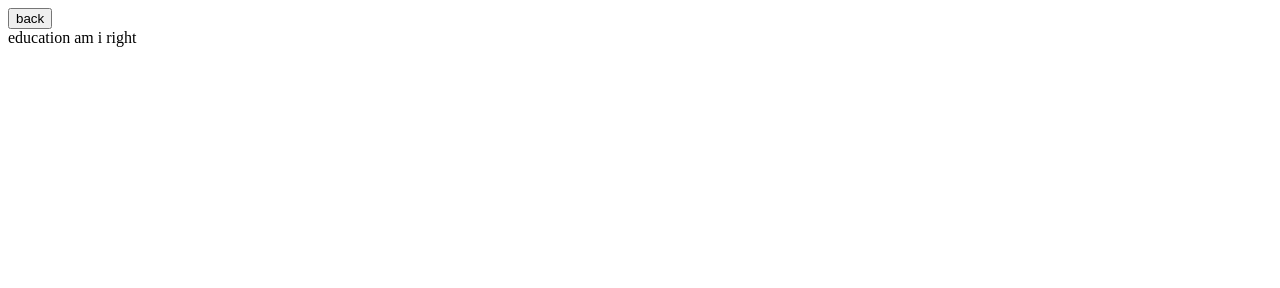
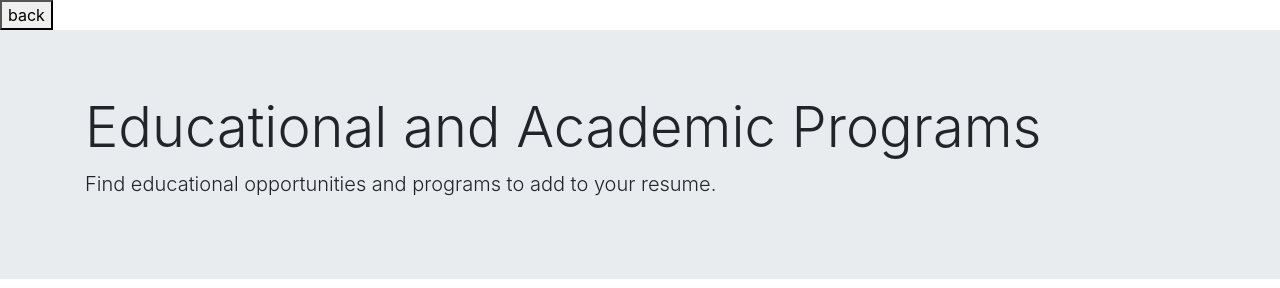
Before and after one commit to shreyashriram/teenhacks2018, a Python web app: template teenhacks-215818/templates/education.html in a window 1280 px wide. Shown: the top 288 px of the page. Run offline with Jinja, Linux system fonts and the light colour scheme; the template is opened without the code that fills it, so the values that code supplies are empty; some libraries are stand-ins or nearby versions.

Commit message:
css page for education and jobs

```diff
--- a/teenhacks-215818/style/index.css
+++ b/teenhacks-215818/style/index.css
@@ -1,2 +1,5 @@
-body{background-color: green;
+body {background-color: green;
 }
+h1{
+  font-family: 'Advent Pro', sans-serif;
+}
--- a/teenhacks-215818/templates/education.html
+++ b/teenhacks-215818/templates/education.html
@@ -1,14 +1,32 @@
 <!DOCTYPE html>
 <html lang="en" dir="ltr">
+
 <head>
   <meta charset="utf-8">
-    <title></title>
+  <link rel="stylesheet" href="https://stackpath.bootstrapcdn.com/bootstrap/4.1.3/css/bootstrap.min.css" integrity="sha384-MCw98/SFnGE8fJT3GXwEOngsV7Zt27NXFoaoApmYm81iuXoPkFOJwJ8ERdknLPMO" crossorigin="anonymous">
+  <script src="https://stackpath.bootstrapcdn.com/bootstrap/4.1.3/js/bootstrap.min.js" integrity="sha384-ChfqqxuZUCnJSK3+MXmPNIyE6ZbWh2IMqE241rYiqJxyMiZ6OW/JmZQ5stwEULTy" crossorigin="anonymous"></script>
+  <title>Education</title>
 </head>
+
 <body>
   <form action="/" method="get">
     <button onclick="/">back</button>
+    <div class="jumbotron jumbotron-fluid">
+      <div class="container">
+        <h1 class="display-4">Educational and Academic Programs</h1>
+        <p class="lead">Find educational opportunities and programs to add to your resume.</p>
+      </div>
+    </div>
+
   </form>
-    education am i right
+  <div class="card" style="width: 18rem;">
+    <img class="card-img-top" src=".../100px180/" alt="Card image cap">
+    <div class="card-body">
+      <h5 class="card-title">Girls Who Code</h5>
+      <p class="card-text">Some quick example text to build on the card title and make up the bulk of the card's content.</p>
+    </div>
+  </div>
 
 </body>
+
 </html>
```
Also changed, not shown: teenhacks-215818/style/educationandjobs.css (added), 1 other file. Lines whose indentation alone changed are shown as unchanged.
